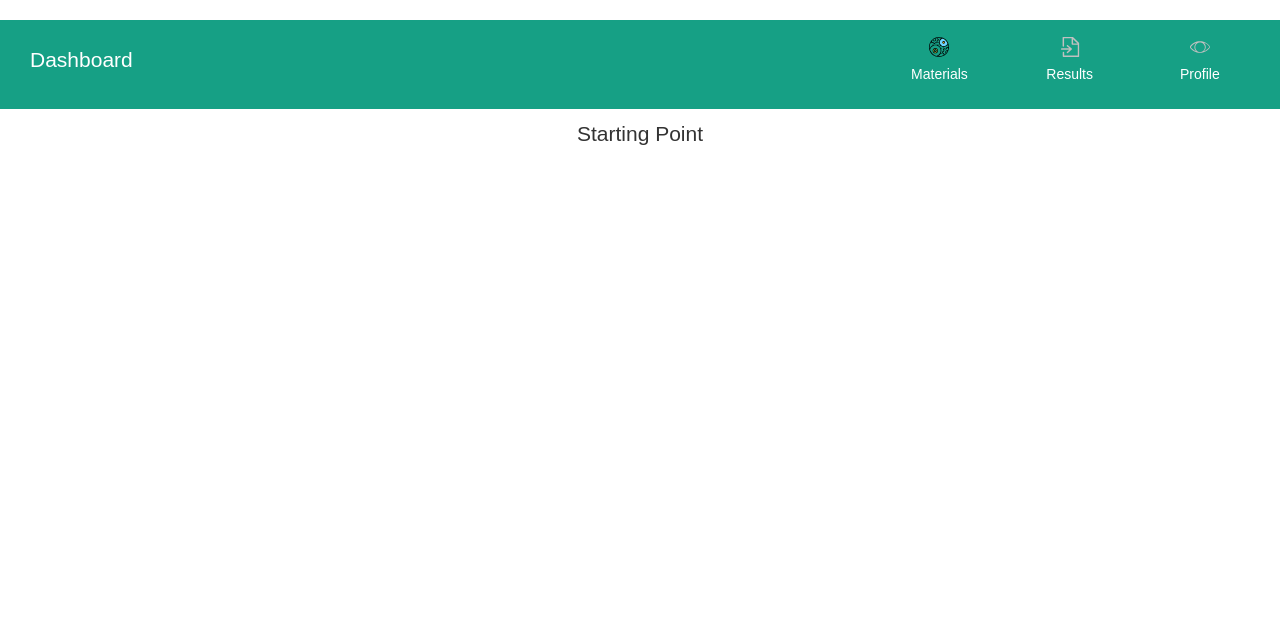
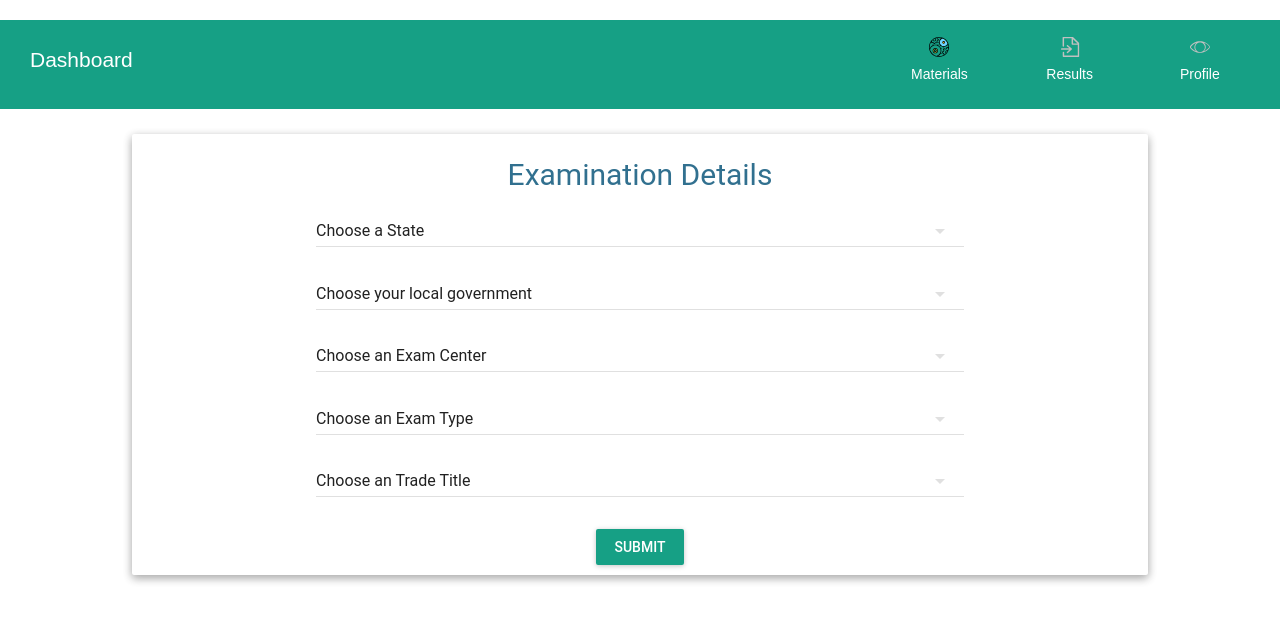
Before and after one commit to afridash/NABTEB-PROJECT, a React (Create React App) app in the folder FrontEnd/nabteb/: page /user/exams/details in a window 1280 px wide. Shown: the top 622 px of the page. Built offline with nearby package versions, Linux system fonts and the light colour scheme.

Commit message:
Examination details done

```diff
--- a/FrontEnd/nabteb/src/components/Examinations-details.js
+++ b/FrontEnd/nabteb/src/components/Examinations-details.js
@@ -3,17 +3,127 @@ import '../App.css'
 import {Link} from 'react-router-dom'
 import Paper from 'material-ui/Paper'
 import MuiThemeProvider from 'material-ui/styles/MuiThemeProvider'
+import RaisedButton from 'material-ui/RaisedButton'
 import DashboardHeader from './Dashboard-header'
-
+import SelectField from 'material-ui/SelectField'
+import MenuItem from 'material-ui/MenuItem'
+const styles = {
+  button:{
+    float:'right',
+    margin:5,
+    padding:10
+  },
+  box:{
+      boxShadow: '5px 5px 5px #888888',
+    backgroundColor:'white',
+  },
+  headline: {
+    fontSize: 24,
+    paddingTop: 16,
+    marginBottom: 12,
+    fontWeight: 400,
+  },
+  floatingLabelFocusStyle: {
+    color: 'green',
+  },
+  customWidth: {
+    width: 600,
+  },
+};
 export default class ExaminationDetails extends Component {
   constructor (props) {
     super(props)
-    this.state = {}
+    this.state = {value: 1};
   }
+  handleChange = (event, index, value) => this.setState({value});
   showPageContent () {
     return (
       <div className='col-sm-10 col-sm-offset-1' style={{padding:10}}>
-        <p className='lead text-center'>Starting Point</p>
+        <div className='panel-body'>
+          <Paper zDepth={2} rounded>
+            <div className='row'>
+              <div className='col-sm-12'>
+                <p className='text-info text-center' style={{fontSize:30, marginTop:20}}>Examination Details</p>
+                <div className='col-sm-8 col-sm-offset-2' tyle={{padding:10}}>
+                    <SelectField
+                      value={this.state.value}
+                      onChange={this.handleChange}
+                      maxHeight={200}
+                      fullWidth
+                      >
+                    <MenuItem value={1} primaryText="Choose a State" />
+                    <MenuItem value={2} primaryText="Lagos" />
+                    <MenuItem value={3} primaryText="Calabar" />
+                    <MenuItem value={4} primaryText="Imo" />
+                    <MenuItem value={5} primaryText="Nasarawa" />
+                    <MenuItem value={6} primaryText="Kano" />
+                    <MenuItem value={7} primaryText="Imo" />
+                    <MenuItem value={8} primaryText="Kogi" />
+                    <MenuItem value={9} primaryText="Bayelsa" />
+                    <MenuItem value={10} primaryText="Benue" />
+                  </SelectField>
+                  <SelectField
+                    value={this.state.value}
+                    onChange={this.handleChange}
+                    maxHeight={200}
+                    fullWidth
+                    >
+                    <MenuItem value={1} primaryText="Choose your local government" />
+                    <MenuItem value={2} primaryText="Nembe" />
+                    <MenuItem value={3} primaryText="Ijaw" />
+                  </SelectField>
+                  <SelectField
+                    value={this.state.value}
+                    onChange={this.handleChange}
+                    maxHeight={200}
+                    fullWidth
+                    >
+                    <MenuItem value={1} primaryText="Choose an Exam Center" />
+                    <MenuItem value={2} primaryText="Micheal Primary school" />
+                    <MenuItem value={3} primaryText="Insititute of Technology, Lokoja" />
+                  </SelectField>
+                  <SelectField
+                    value={this.state.value}
+                    onChange={this.handleChange}
+                    maxHeight={200}
+                    fullWidth
+                    >
+                    <MenuItem value={1} primaryText="Choose an Exam Type" />
+                    <MenuItem value={2} primaryText="National Business Certificate" />
+                    <MenuItem value={3} primaryText="National Technical Certificate" />
+                    <MenuItem value={4} primaryText="Advanced National Technical Certificate" />
+                    <MenuItem value={5} primaryText="Modular Trade Test" />
+                    <MenuItem value={6} primaryText="Common Entrance" />
+                  </SelectField>
+                  <SelectField
+                    value={this.state.value}
+                    onChange={this.handleChange}
+                    maxHeight={200}
+                    fullWidth
+                    >
+                    <MenuItem value={1} primaryText="Choose an Trade Title" />
+                    <MenuItem value={2} primaryText="Agricultural Equipment and Implement Mechanic Works (Advanced)" />
+                    <MenuItem value={3} primaryText="Motor Vehicle Mechanics Works (Advanced)" />
+                    <MenuItem value={4} primaryText="Electrical Installation & Maintenance Works(Advanced)" />
+                    <MenuItem value={5} primaryText="Fabrication and Welding(Advanced)" />
+                    <MenuItem value={6} primaryText="Common Entrance" />
+                  </SelectField>
+                </div>
+                <div className='col-sm-12'>
+                  <div className='text-center' style={{margin:10}}>
+                    <Link to='/dashboard'>
+                    <RaisedButton
+                      labelStyle={{color:'white'}}
+                        buttonStyle={{backgroundColor:'#16a085', borderColor:'white'}}
+                        label="Submit"
+                      />
+                    </Link>
+                  </div>
+                </div>
+              </div>
+            </div>
+          </Paper>
+      </div>
       </div>
     )
   }
```
